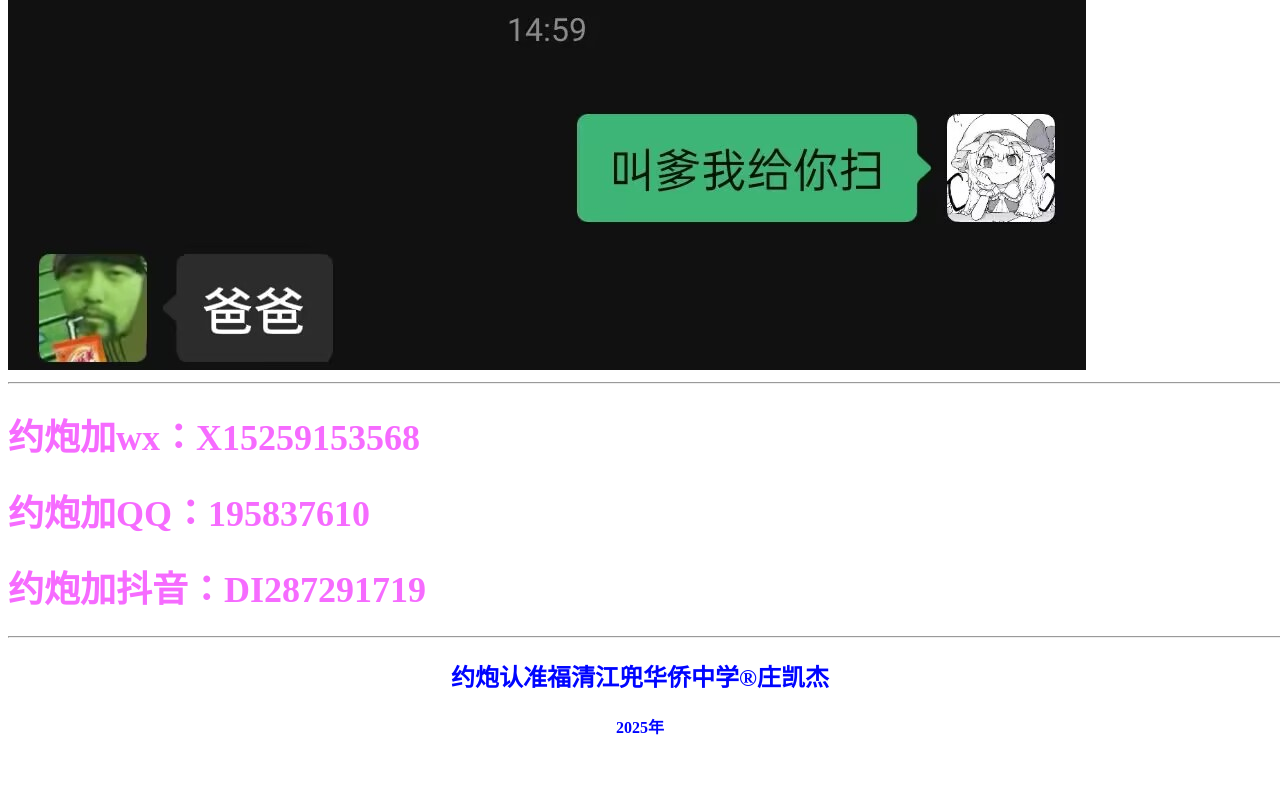
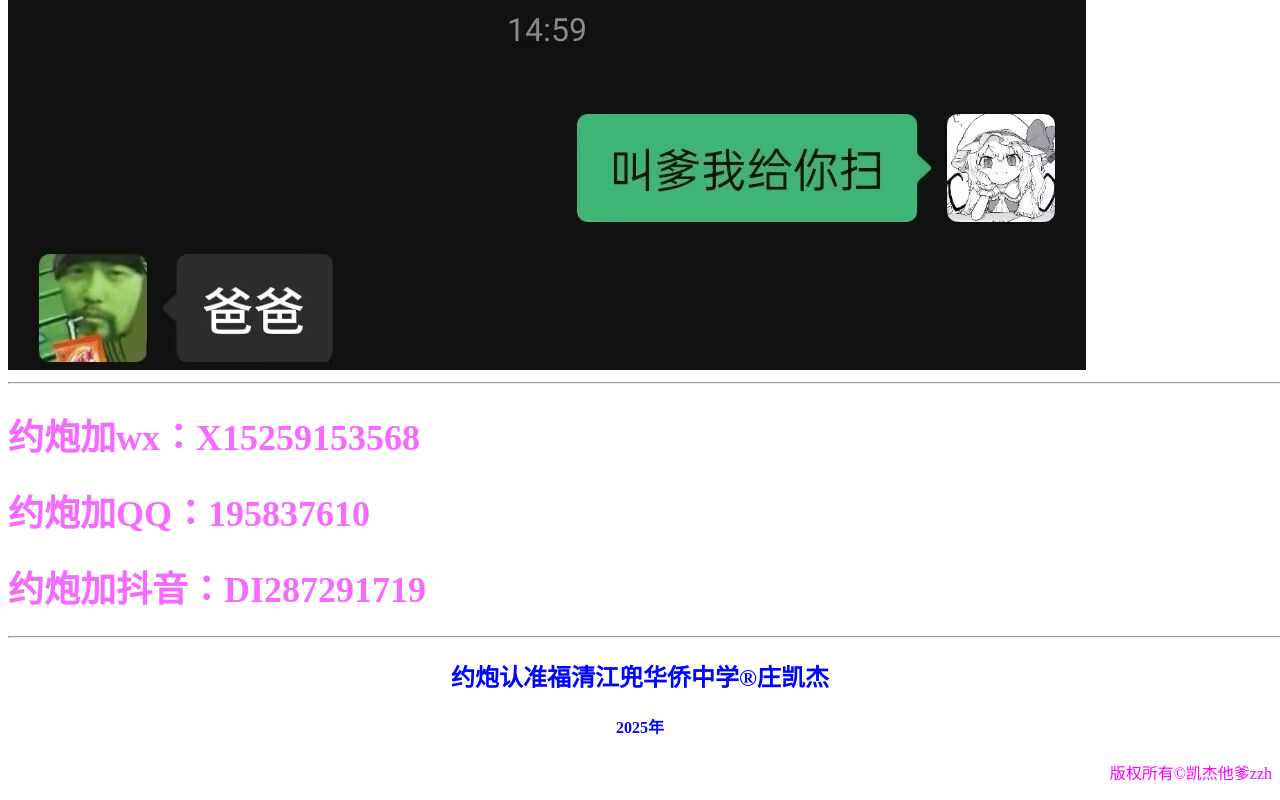
Before and after one commit to HarikoHiroshi/kjqqkf, a plain HTML site: page index.html in a window 1280 px wide. Shown: the part 3203-4003 px from the top of the page. Before the commit the page ends 3963 px from the top, so only its background shows below. Drawn offline with Linux system fonts and the light colour scheme.

Commit message:
Add files via upload

```diff
--- a/index.html
+++ b/index.html
@@ -20,5 +20,6 @@
 <hr width="2000">
 <h2 style="color: #0005FF; text-align: center;">约炮认准福清江兜华侨中学&reg;庄凯杰</h2>
 <h4 style="color: #0005FF; text-align: center;">2025年</h4>
+<p style="color: #F800FF; text-align: right;">版权所有&copy;凯杰他爹zzh</p>
 </body>
 </html>
```
